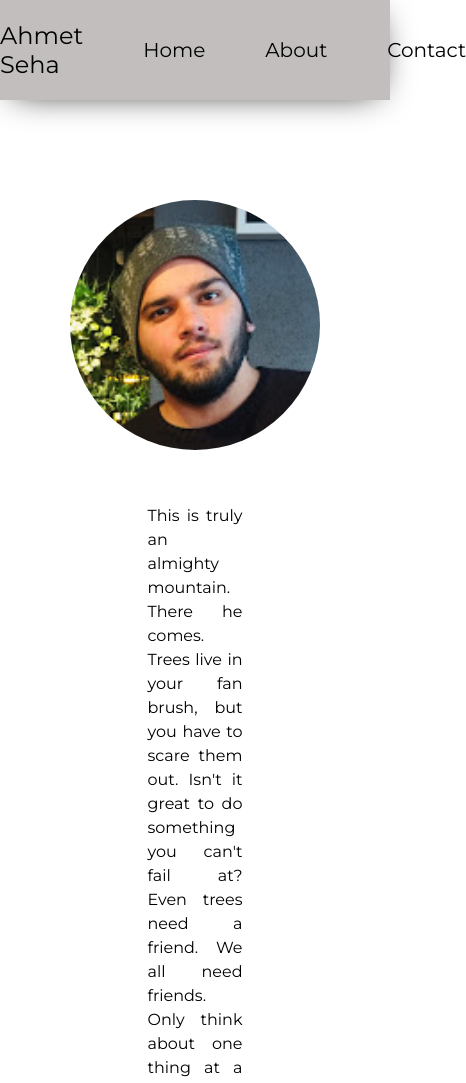
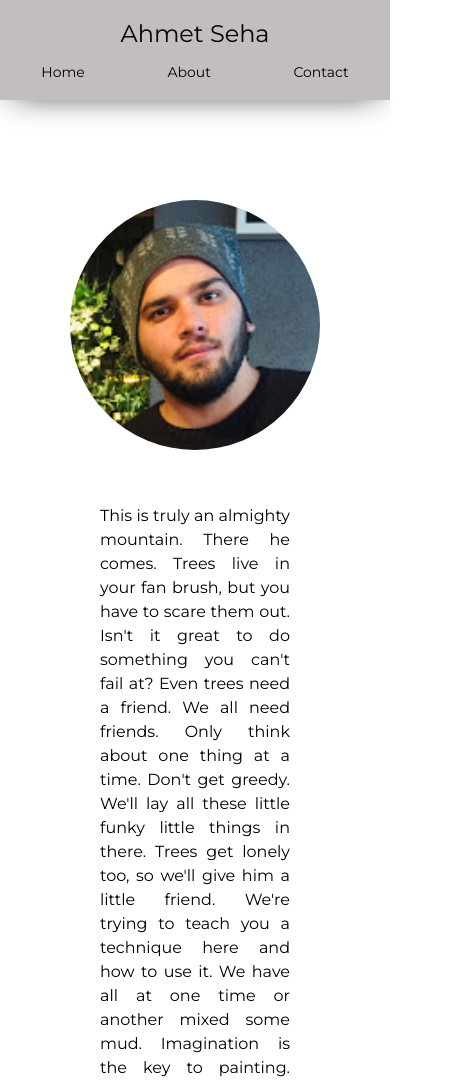
Before and after one commit to ahmetseha/react-dummyapi-project, a React (Create React App) app: page /about in a window 390 px wide. Shown: the top 1083 px of the page, 466 px wide, since content can reach past the window. Built offline with nearby package versions, Linux system fonts and the light colour scheme; no server answers.

Commit message:
responsive design done

```diff
--- a/src/components/Card/Card.js
+++ b/src/components/Card/Card.js
@@ -1,6 +1,6 @@
 import styles from "./Card.module.scss";
 
-function Card({ image, alt, FirstName, LastName, email }) {
+function Card({ image, alt, FirstName, LastName, email, location }) {
   return (
     <div className={styles.container}>
       <div className={styles.container__image}>
@@ -13,6 +13,7 @@ function Card({ image, alt, FirstName, LastName, email }) {
       <div className={styles.container__email}>
         <p>{email}</p>
       </div>
+      <div>{location}</div>
     </div>
   );
 }
--- a/src/components/Card/Card.module.scss
+++ b/src/components/Card/Card.module.scss
@@ -27,3 +27,18 @@
     }
   }
 }
+
+@media only screen and (max-width: 520px) {
+  .container {
+    width: 75%;
+    &__image {
+      & img {
+        width: 100%;
+        height: auto;
+      }
+    }
+    & p {
+      font-size: 110%;
+    }
+  }
+}
--- a/src/components/CardContainer/CardContainer.js
+++ b/src/components/CardContainer/CardContainer.js
@@ -31,7 +31,7 @@ function CardContainer() {
   useEffect(() => {
     setIsLoading(true);
     axios
-      .get(`${BASE_URL}/user?limit=150`, { headers: { "app-id": APP_ID } })
+      .get(`${BASE_URL}/user?limit=50`, { headers: { "app-id": APP_ID } })
       .then((res) => setUsers(res.data))
       .catch(console.error)
       .finally(() => setIsLoading(false));
@@ -63,6 +63,7 @@ function CardContainer() {
                 FirstName={user.firstName}
                 LastName={user.lastName}
                 email={user.email}
+                location={user.location}
               />
             );
           })}
--- a/src/components/CardContainer/CardContainer.module.scss
+++ b/src/components/CardContainer/CardContainer.module.scss
@@ -39,7 +39,7 @@
   }
   &__loadMore {
     text-align: center;
-    margin-bottom: 20px;
+    margin-bottom: 50px;
     & button {
       padding: 10px;
       border-radius: 9px;
@@ -47,3 +47,35 @@
     }
   }
 }
+
+//RESPONSİVE STYLE
+
+@media only screen and (max-width: 1100px) {
+  .container {
+    margin-right: 50px;
+    margin-left: 50px;
+  }
+}
+@media only screen and (max-width: 1100px) {
+  .container {
+    &__content {
+      justify-content: space-around;
+    }
+  }
+}
+@media only screen and (max-width: 500px) {
+  .container {
+    &__header {
+      display: flex;
+      flex-direction: column;
+      justify-content: center;
+      align-items: center;
+    }
+    &__head {
+      margin-bottom: 45px;
+    }
+    &__content {
+      justify-content: center;
+    }
+  }
+}
--- a/src/components/Header/Header.module.scss
+++ b/src/components/Header/Header.module.scss
@@ -5,9 +5,12 @@
 .container {
   display: flex;
   align-items: center;
+  width: 100%;
   height: 100px;
   background-color: rgb(194, 190, 190);
   box-shadow: 0px 5px 35px -14px rgba(0, 0, 0, 1);
+  color: rgba(0, 0, 0, 1);
+  text-decoration: none;
   &__containerHead {
     width: 100%;
   }
@@ -33,3 +36,27 @@
     cursor: pointer;
   }
 }
+@media only screen and (max-width: 768px) {
+  .container {
+    & a {
+      font-size: 70%;
+    }
+  }
+}
+@media only screen and (max-width: 500px) {
+  .container {
+    &__head {
+      flex-direction: column;
+    }
+    &__menu {
+      width: 100%;
+      margin-top: 10px;
+    }
+    &__items {
+      justify-content: space-around;
+    }
+    &__item {
+      margin-left: 0;
+    }
+  }
+}
--- a/src/pages/About/About.module.scss
+++ b/src/pages/About/About.module.scss
@@ -21,3 +21,17 @@
     }
   }
 }
+@media only screen and (max-width: 768px) {
+  .container {
+    &__about {
+      width: 75%;
+    }
+  }
+}
+@media only screen and (max-width: 500px) {
+  .container {
+    &__about {
+      width: 100%;
+    }
+  }
+}
```
